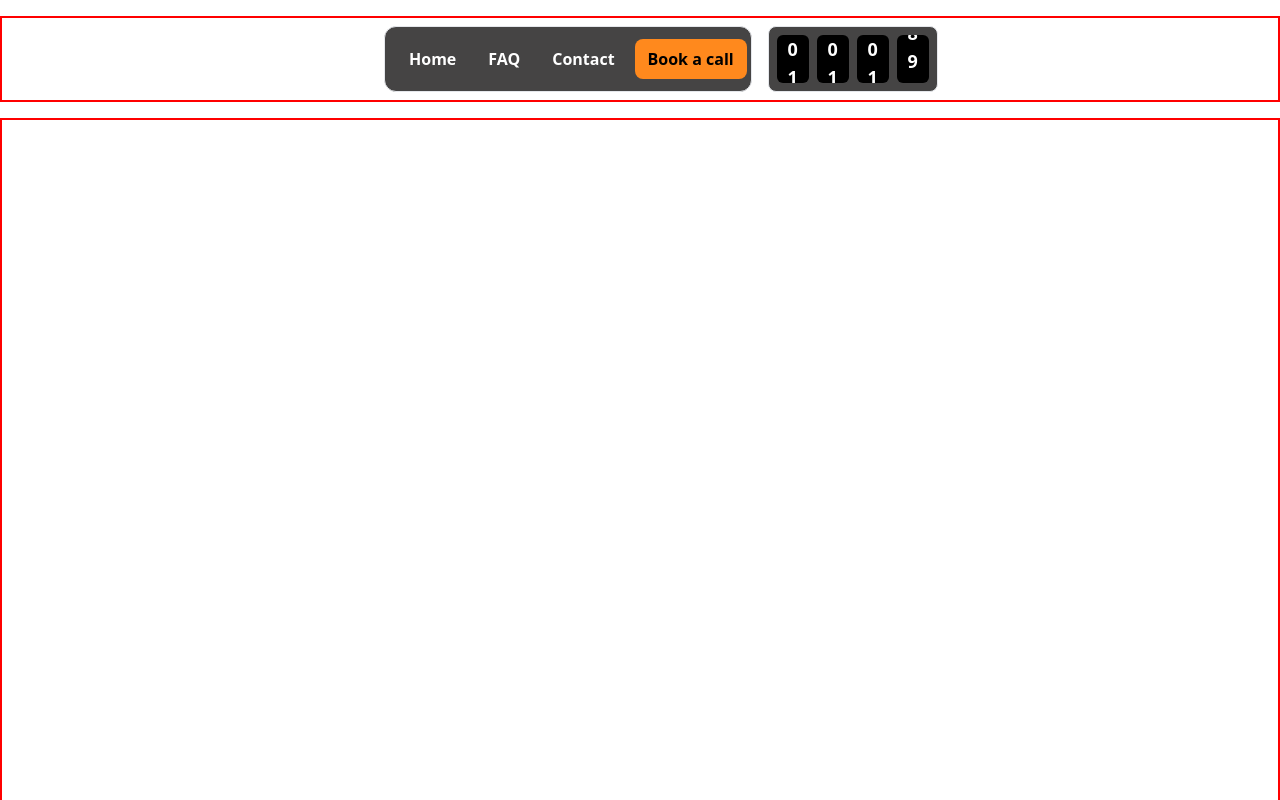
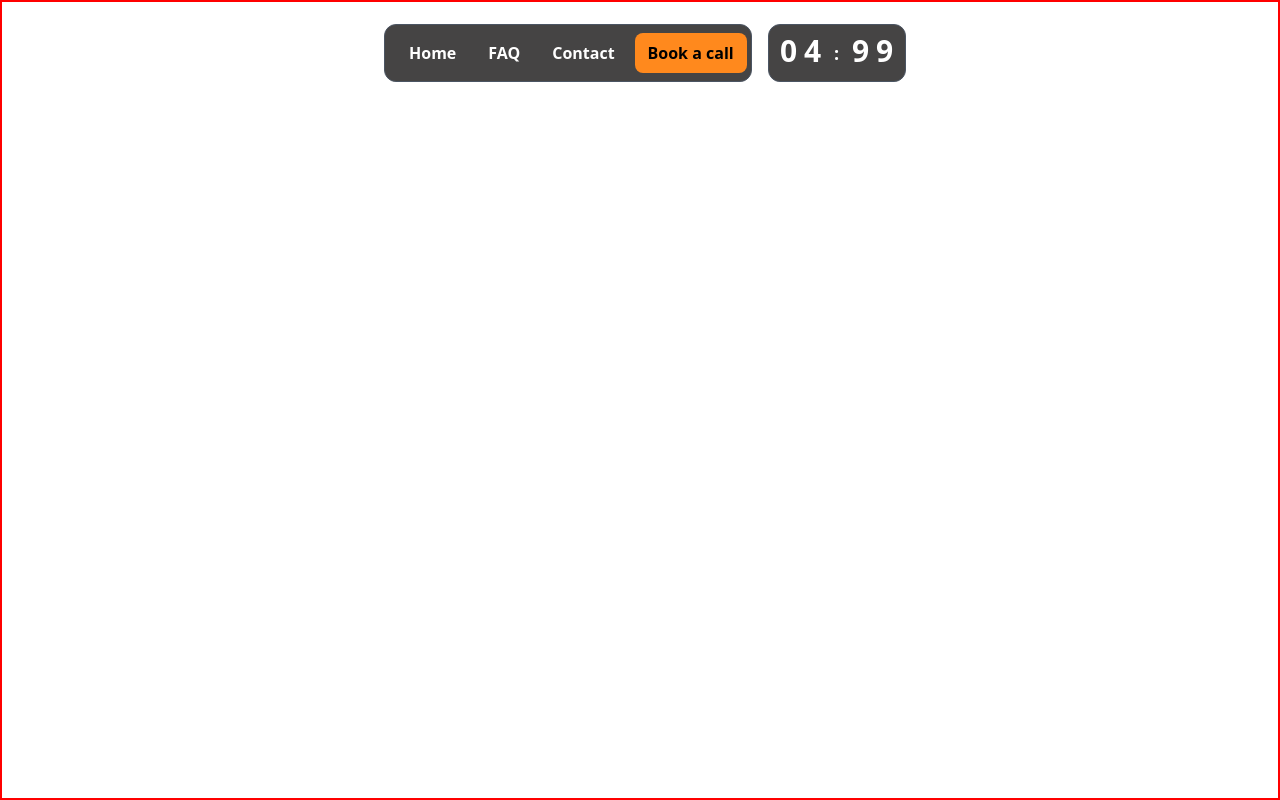
Before and after one commit to ShahAlom47/VR-Consulting-Client, a React (Vite) app: page / in a window 1280 px wide. Shown: the top 800 px of the page. Built offline with nearby package versions, Linux system fonts and the light colour scheme.

Commit message:
update navbar counter

```diff
--- a/src/SharedComponent/Navbar.jsx
+++ b/src/SharedComponent/Navbar.jsx
@@ -2,21 +2,9 @@ import { NavLink } from "react-router";
 import logo from '../Accets/Images/logo.png'
 import PrimaryButton from "./PrimaryButton";
 import RotatingCounter from "./RotatingCounter ";
-import usePageMetrics from "../CustomHocks/usePageMetrics";
 
 
 const Navbar = () => {
-
-    const {screenWidth,
-        scrollPosition,
-        totalPageHeight,
-        homeComponentHeight,} = usePageMetrics()
-
-
-        console.log(screenWidth,
-            scrollPosition,
-            totalPageHeight,
-            homeComponentHeight);
 
 
 
@@ -34,14 +22,14 @@ const Navbar = () => {
 
 
     return (
-        <div className=" bb p-2  my-4 bg-white">
+        <div className="  p-2  my-4    w-full fixed ">
             <div className=" mx-auto max-w-lg  flex gap-4 ">
-                <div className="p-1 border rounded-xl flex-1 bg-[#0b0a0ac2] flex gap-2 justify-between  items-center text-white font-semibold">
+                <div className="p-1 border-[1px] border-gray-600 rounded-xl flex-1 bg-[#0b0a0ac2] flex gap-2 justify-between  items-center text-white font-semibold">
                     {nav}
 
                 </div>
-                <div className="p-2 border rounded-lg bg-[#0b0a0ac2] ">
-                    <RotatingCounter value={5}></RotatingCounter>
+                <div className="px-2 py-1  border-[1px] border-gray-600 rounded-xl bg-[#0b0a0ac2] ">
+                    <RotatingCounter ></RotatingCounter>
 
                 </div>
 
--- a/src/SharedComponent/RotatingCounter .jsx
+++ b/src/SharedComponent/RotatingCounter .jsx
@@ -1,36 +1,73 @@
-import PropTypes from "prop-types"
+import PropTypes from "prop-types";
+import { useEffect, useState } from "react";
+import usePageMetrics from "../CustomHocks/usePageMetrics";
 
-const RotatingCounter = ({ value }) => {
+const RotatingCounter = () => {
+  const { scrollPosition, homeComponentHeight } = usePageMetrics();
+//   console.log(homeComponentHeight,scrollPosition);
 
+  const [value, setValue] = useState(499); // Initial max value 04:99
 
-  if (!Number.isInteger(value) || value < 0 || value > 9999) {
-    console.error("Value must be an integer between 0 and 9999.");
-    return null; // Do not render if the value is invalid
+  useEffect(() => {
+    if (homeComponentHeight > 0) {
+      // Calculate the scroll percentage
+      const scrollPercentage = Math.min((scrollPosition) / (homeComponentHeight), 1);
+
+      // Calculate the total steps (04:99 = 499, 00:01 = 1, so 499 steps)
+      const steps = 499;
+
+      // Calculate the new value based on the scroll percentage
+      const newValue = Math.max(1, Math.round(steps - scrollPercentage * (steps - 1))); // From 499 to 1
+      setValue(newValue);
     }
+  }, [scrollPosition, homeComponentHeight]);
 
-  // Split the number into digits
-  const digits = value.toString().padStart(4, "0").split("");
-console.log(value);
+  // Format value into "04:99" format
+  const formatValue = (value) => {
+    const minutes = Math.floor(value / 100); // Get the "04" part
+    const seconds = value % 100; // Get the "99" part
+    return `${minutes.toString().padStart(2, "0")}:${seconds.toString().padStart(2, "0")}`;
+  };
+
+  const formattedValue = formatValue(value);
+
+  // Split the formatted value into digits
+  const digits = formattedValue.split("");
+  console.log(value, formattedValue,  digits);
+
   return (
-    <div className="flex space-x-2">
+    <div className="flex space-x-0 text-3xl">
       {digits.map((digit, index) => (
         <div
          key={index}
-          className="relative w-8 h-12 overflow-hidden bg-black text-white rounded-md"
-        >
+          className={`relative w-6 h-12 overflow-hidden text-white rounded-md gap-0  ${ digit === ":" ? "flex items-center justify-center" : "flex items-center justify-center" }`} >
+
+          {digit !== ":" ? (
+
+
+
             <div
-            className="absolute inset-0 flex flex-col items-center transition-transform duration-500 ease-in-out"
-            style={{ transform: `translateY(-${digit * 100}%)` }}
+              className="absolute  pt-1 inset-0 flex flex-col items-center  justify-evenly gap-3 transition-transform duration-500 ease-in-out"
+              style={{ transform: `translateY(-${(digit * 100)}%)` }}
             >
               {[...Array(10).keys()].map((num) => (
                 <span
                   key={num}
-                className="text-lg font-bold h-12 flex items-center justify-center"
+                  className="text-3xl font-bold h-10 flex gap-0  items-center justify-center "
                 >
                   {num}
                 </span>
               ))}
             </div>
+
+
+          )
+
+          :
+
+          (
+            <span className="text-lg font-bold">:</span>
+          )}
         </div>
       ))}
     </div>
@@ -38,7 +75,7 @@ console.log(value);
 };
 
 RotatingCounter.propTypes = {
-  value: PropTypes.number.isRequired, // Value must be a number
+  value: PropTypes.number,
 };
 
 export default RotatingCounter;
```
Lines whose indentation alone changed are shown as unchanged.
